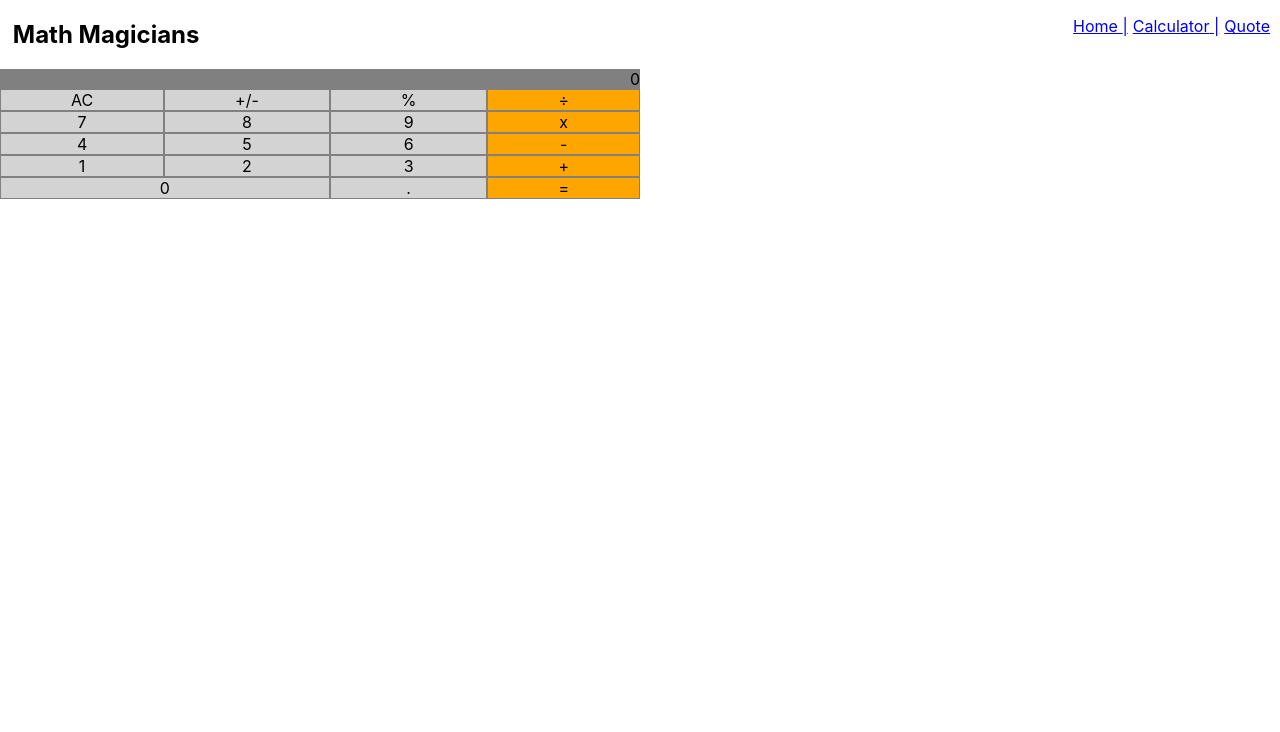
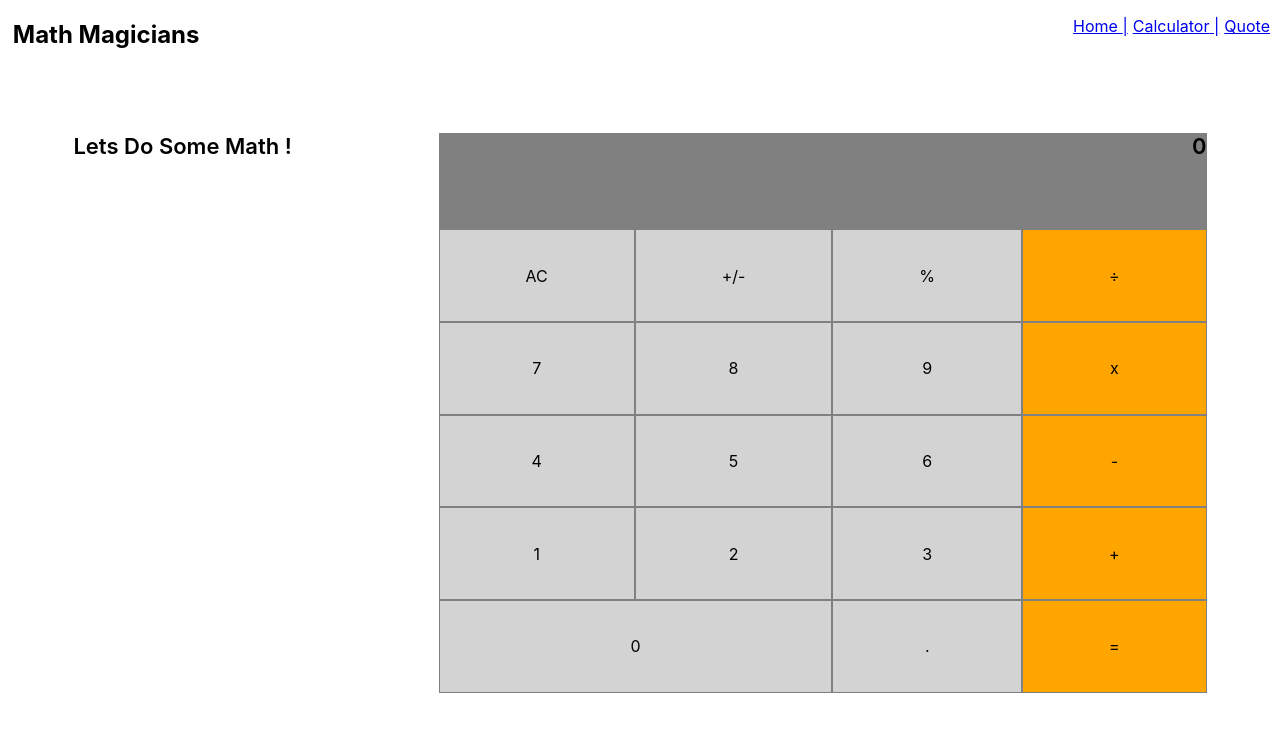
Before and after one commit to yosefHesham/math-magicians, a React (Create React App) app: page /calc in a window 1280 px wide. Shown: the top 732 px of the page. Built offline with nearby package versions, Linux system fonts and the light colour scheme.

Commit message:
Style calculator

```diff
--- a/src/App.css
+++ b/src/App.css
@@ -12,9 +12,19 @@ main {
   justify-content: center;
 }
 
+.calc-wrapper {
+  display: flex;
+  justify-content: space-around;
+  margin-top: 5%;
+}
+.calc-wrapper p {
+
+  font-weight: 600;
+  font-size: 22px;
+}
 .calculator {
-  height: 50%;
-  width: 50%;
+  height: 70vh;
+  width: 60%;
   display: grid;
   grid-template-columns: repeat(4, auto);
 }
--- a/src/components/calculator.js
+++ b/src/components/calculator.js
@@ -37,12 +37,15 @@ const Calculator = () => {
   };
   const { total, operation, next } = result;
   return (
+    <div className='calc-wrapper'>
+      <p>Lets Do Some Math !</p>
     <div className="calculator">
 
       <ResultField result={`${total ?? ''}${operation ?? ''}${next ?? ''}`} />
       {calc.map((sign) => <Field key={sign} handleClick={calculateResult} sign={sign} />)}
 
     </div>
+    </div>
   );
 };
 export default Calculator;
```
